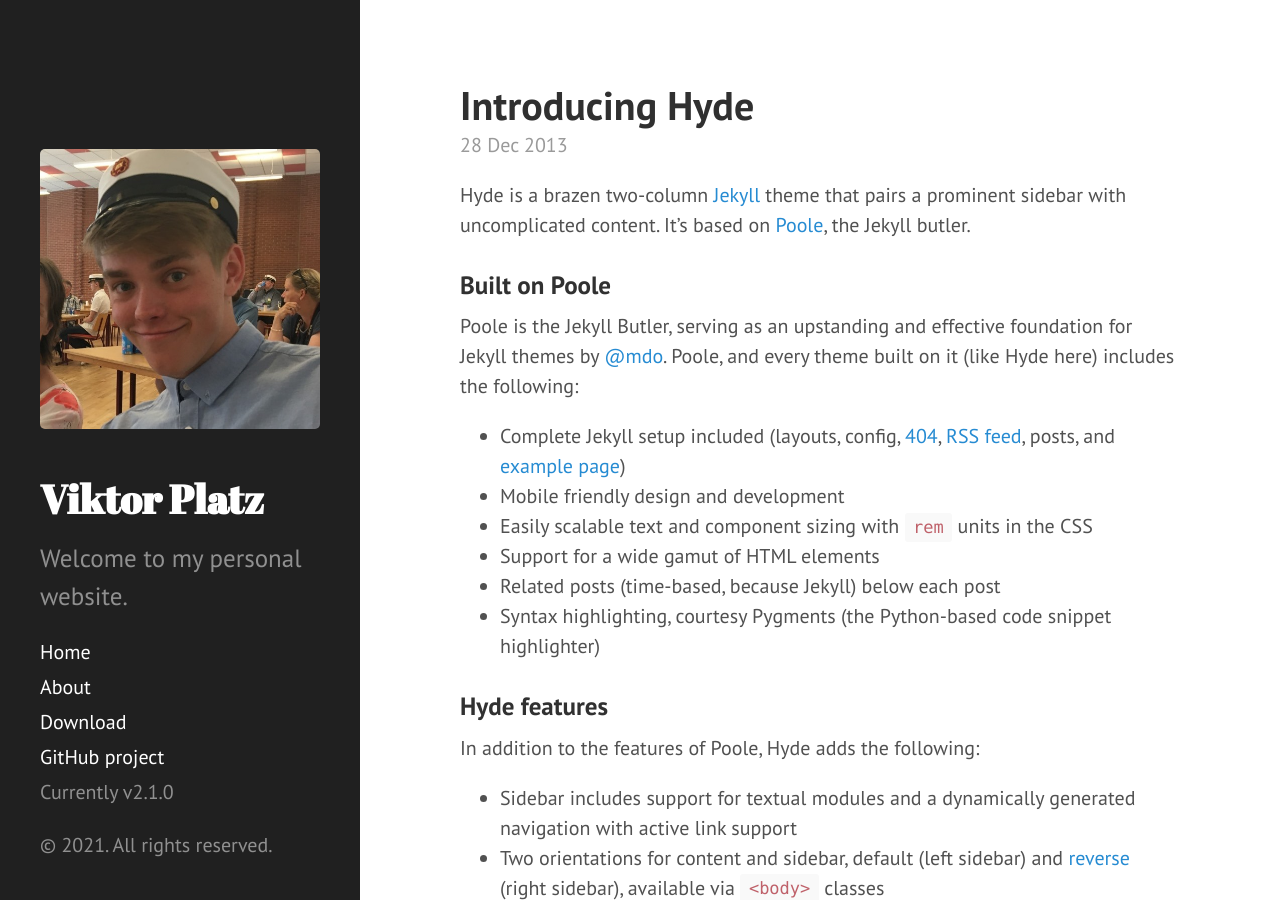
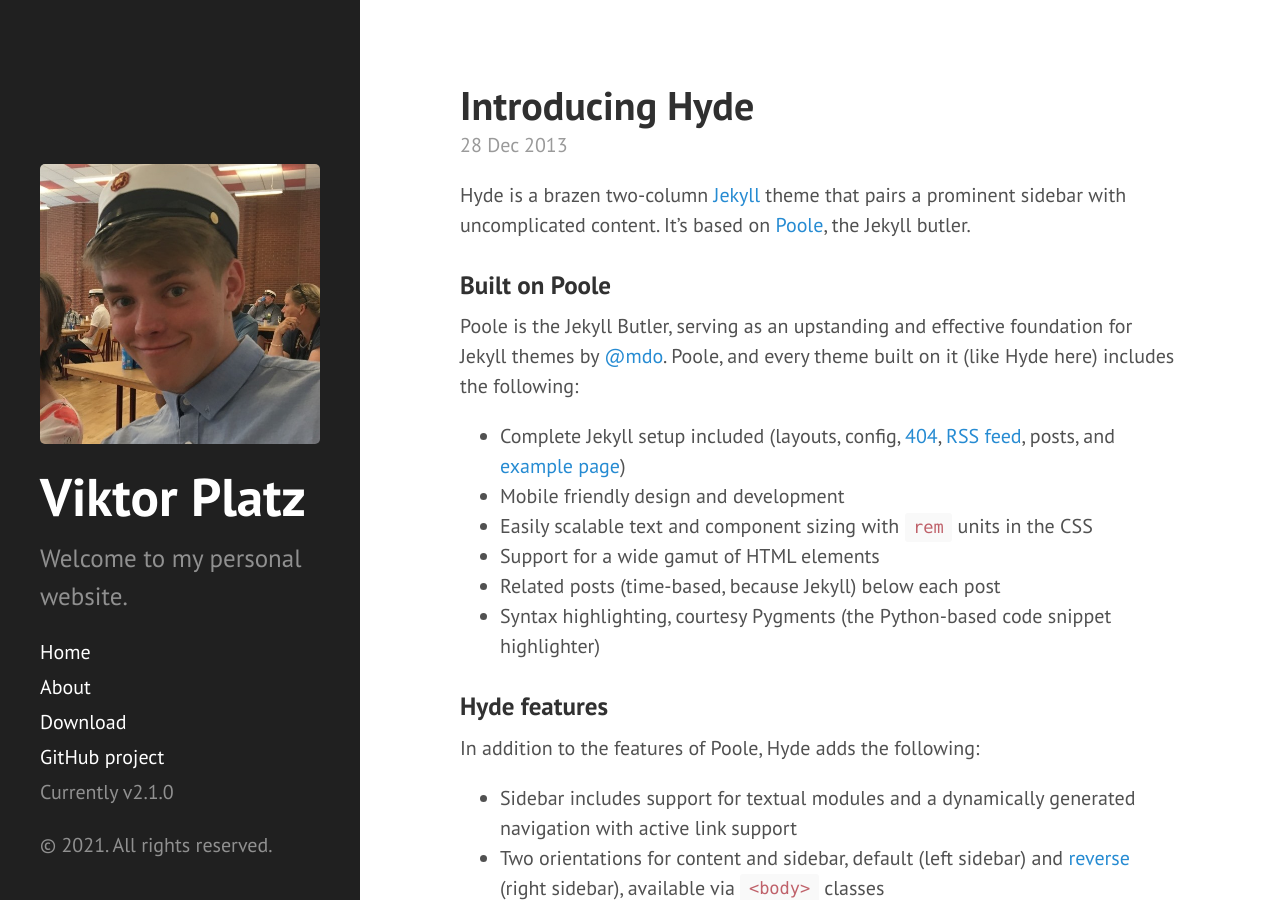
Before and after one commit to ViktorPlatz/redviktor.github.io, a Jekyll site: the page built from index.html, in a window 1280 px wide and 900 px high. Built offline with Jekyll 4.4.1, drawn with Linux system fonts in a browser that asks for light colours; Markdown is read by kramdown in place of the engine named in the settings; the list of posts is cut into pages by our own code.

Commit message:
Update sidebar.html

```diff
--- a/_includes/sidebar.html
+++ b/_includes/sidebar.html
@@ -2,11 +2,11 @@
   <div class="container sidebar-sticky">
     <div class="sidebar-about">
       <img src="\images\me.jpg" alt="What i look like">
-      <h1>
-        <a href="{{ site.baseurl }}"style="font-size:40px;">
+      <h2>
+        <a href="{{ site.baseurl }}"style="font-size:53px;">
           {{ site.title }}
         </a>
-      </h1>
+      </h2>
       <p class="lead">{{ site.description }}</p>
     </div>
 
```
